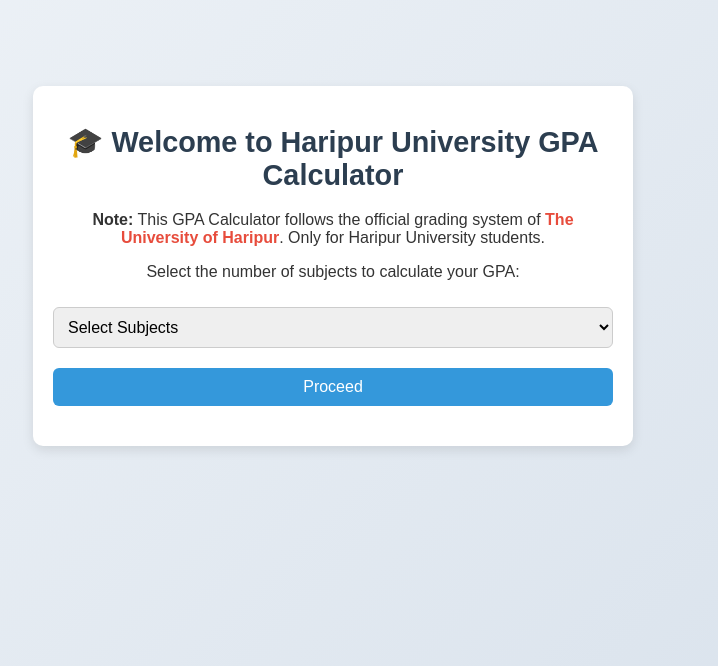
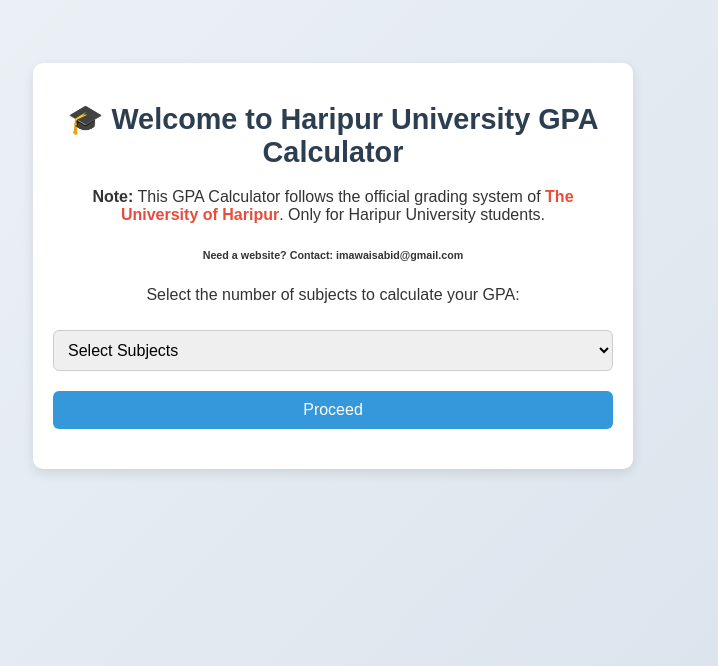
Before and after one commit to Ashmaa1111/University-GPA-Calculator, a plain HTML site: page index.html in a window 1280 px wide. Shown: the part 134-800 px from the top of the page, without its empty margins (307-1025 px from the left). Drawn offline with Linux system fonts and the light colour scheme.

Commit message:
Update index.html

```diff
--- a/index.html
+++ b/index.html
@@ -10,6 +10,8 @@
     <div class="container">
         <h1>🎓 Welcome to Haripur University GPA Calculator</h1>
         <p><strong>Note:</strong> This GPA Calculator follows the official grading system of <span class="highlight">The University of Haripur</span>. Only for Haripur University students.</p>
+
+         <h6>Need a website? Contact: <strong>imawaisabid@gmail.com</strong></h6>
 
         <p>Select the number of subjects to calculate your GPA:</p>
         <select id="subjectCount">
@@ -34,4 +36,5 @@
 
     <script src="script.js"></script>
 </body>
+
 </html>
```
